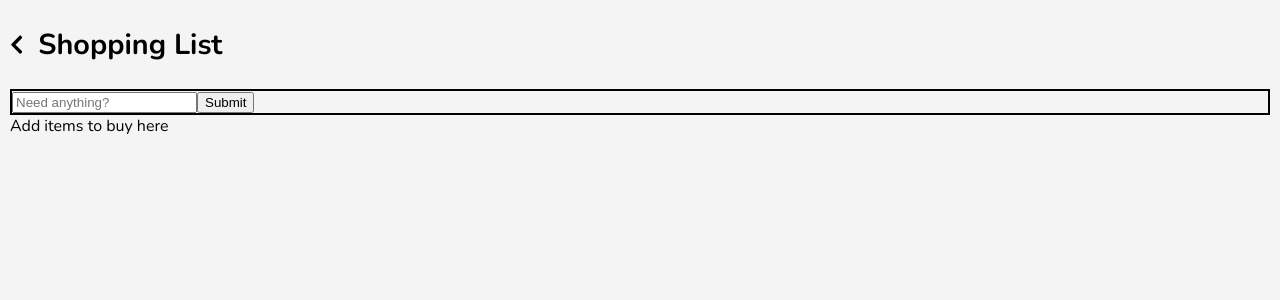
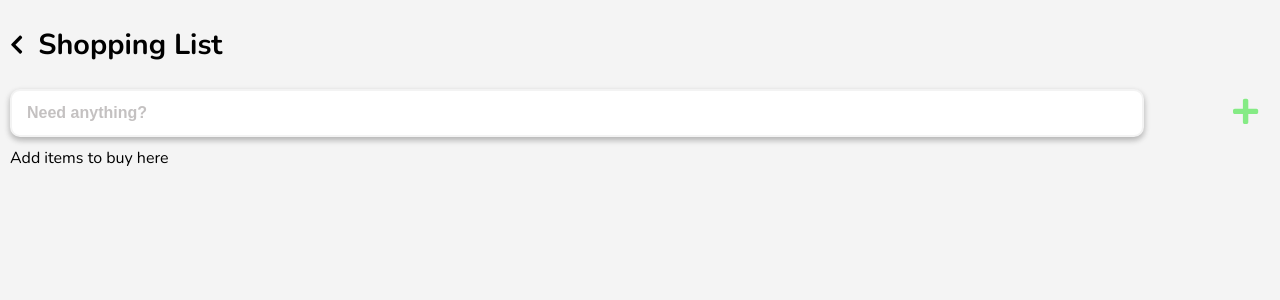
Before and after one commit to SteveMobs-Salt/Crib, a React (Create React App) app in the folder client/: page /dashboard/shopping-list in a window 1280 px wide. Shown: the top 300 px of the page. Built offline with nearby package versions, Linux system fonts and the light colour scheme; a web font is replaced by a local one.

Commit message:
Continued with shopping list styling.

```diff
--- a/client/src/App.scss
+++ b/client/src/App.scss
@@ -290,6 +290,37 @@ a:visited {
 
 .shoppingList-overview {
   form {
-    border: solid black 2px
+    display: flex;
+    justify-content: space-between;
+    margin-bottom: 10px;
+
+    input {
+      width: 90%;
+      height: 48px;
+      font-weight: 600;
+
+      font-size: 1em;
+      padding-left: 15px;
+      border-radius: 10px;
+      border: 2px solid #f3f3f3;
+      box-shadow: 0 3px 6px rgba(0, 0, 0, 0.07), 0 3px 6px rgba(0, 0, 0, 0.23);
+      &::placeholder{
+        color: rgb(196, 193, 193);
+      }
+    }
+    button {
+      border: none;
+      background: none;
+      margin: 0;
+      padding: 0;
+      font-size: 1.8em;
+      align-self: center;
+      margin-right: 12px;
+      margin-left: 12px;
+      svg {
+        // font-size: 1.2em;
+        color: rgb(133, 235, 133);
+      }
+    }
   }
 }
--- a/client/src/components/dashboard/ShoppingListOverview.js
+++ b/client/src/components/dashboard/ShoppingListOverview.js
@@ -11,7 +11,7 @@ import HouseholdContext from '../../contexts/HouseholdContext';
 import { func } from 'prop-types';
 import axios from 'axios';
 import { FontAwesomeIcon } from '@fortawesome/react-fontawesome';
-import { faChevronLeft, faTrash} from '@fortawesome/free-solid-svg-icons';
+import { faChevronLeft, faTrash, faPlus} from '@fortawesome/free-solid-svg-icons';
 
 
 function ShoppingListOverview() {
@@ -49,7 +49,7 @@ function ShoppingListOverview() {
         </div>
         <form onSubmit={event => handleSubmit(event)}>
           <input name="item" required placeholder="Need anything?"/>
-          <button>Submit</button>
+          <button type="submit"><FontAwesomeIcon icon={faPlus} /></button>
         </form>
         {/* form + inputfield */}
         {shoppingList ? shoppingList.sort((a, b) => b.date - a.date).map(item => <div className="compact"><div className="shopping-item"><p className="item-name">{item.name}</p>
```
